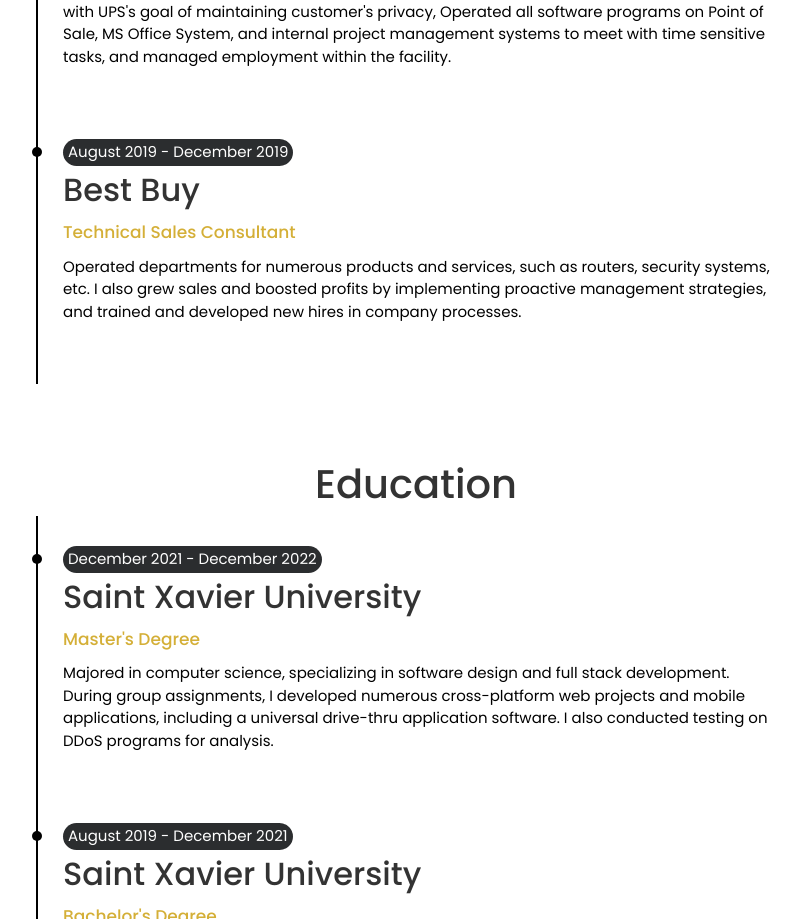
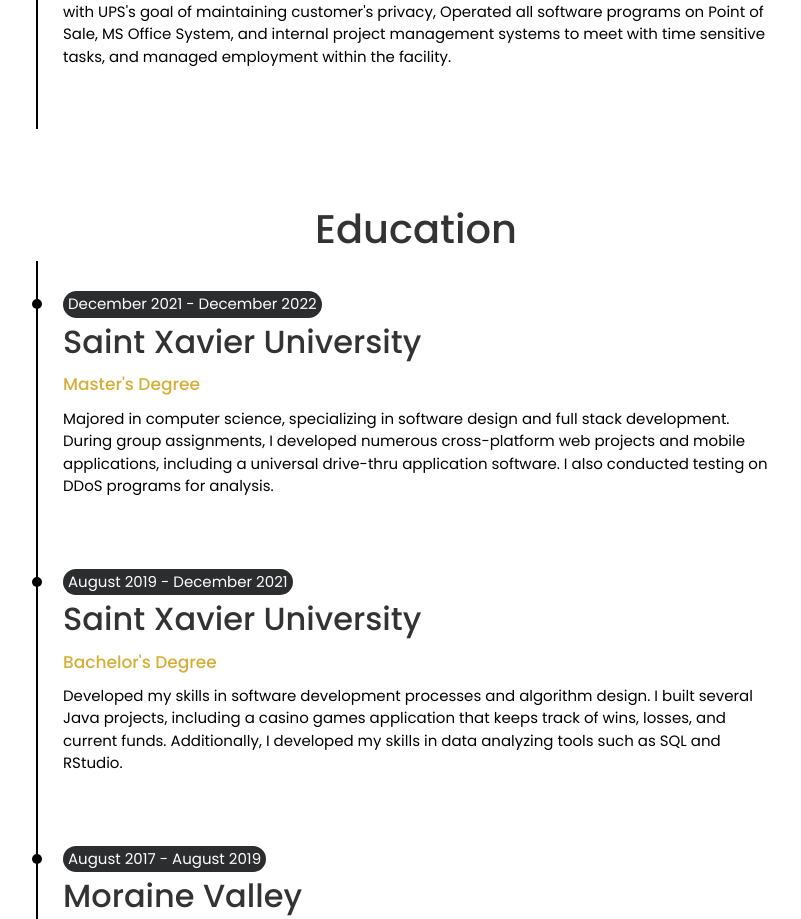
Before and after one commit to samisamara/personalWebpage, a React (Create React App) app: page / in a window 1280 px wide. Shown: the part 3243-4162 px from the top of the page, without its empty margins (224-1025 px from the left). Built offline with nearby package versions, Linux system fonts and the light colour scheme.

Commit message:
removed Best Buy from WorkTimeline.js

```diff
--- a/src/components/WorkTimeline.js
+++ b/src/components/WorkTimeline.js
@@ -23,14 +23,7 @@ const jobs = [
     date: 'March 2020 - Present',
     description: "Managed UPS packaging and shipment operations. I also maintained privacy policies to abide with UPS's goal of maintaining customer's privacy, Operated all software programs on Point of Sale, MS Office System, and internal project management systems to meet with time sensitive tasks, and managed employment within the facility.",
     key: "w3"
-  },
-  {
-    jobTitle: 'Technical Sales Consultant',
-    business: 'Best Buy',
-    date: 'August 2019 - December 2019',
-    description: "Operated departments for numerous products and services, such as routers, security systems, etc. I also grew sales and boosted profits by implementing proactive management strategies, and trained and developed new hires in company processes.",
-    key: "w4"
-  },
+  }
 ];
 
 const WorkTimeline = () => {
```
